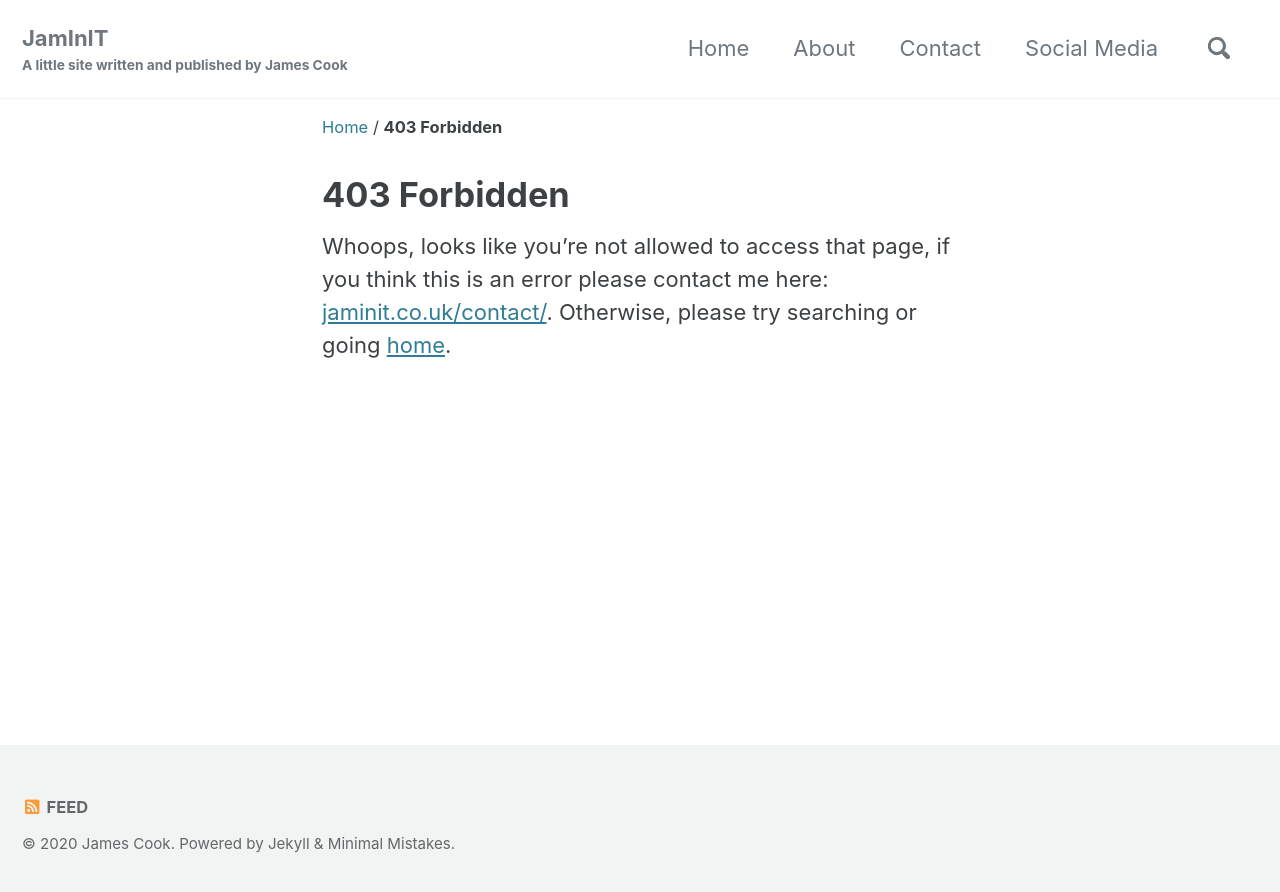
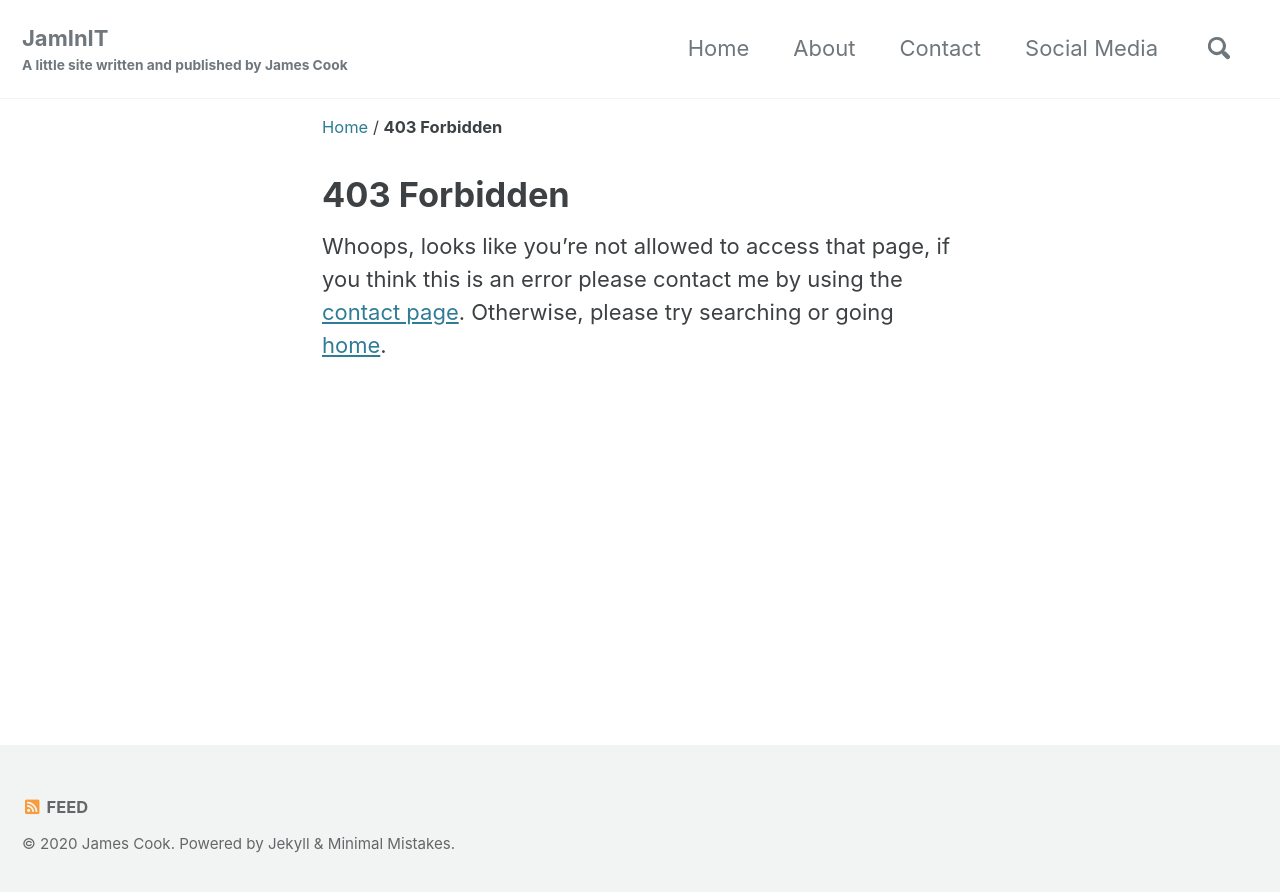
Before and after one commit to gigt1/jaminit.co.uk, a Jekyll site: the page built from _pages/403.md, in a window 1280 px wide. Shown: the top 892 px of the page. Built offline with Jekyll 4.4.1, drawn with Linux system fonts in a browser that asks for light colours; cached includes are drawn as plain includes.

Commit message:
Update wording

```diff
--- a/_pages/403.md
+++ b/_pages/403.md
@@ -3,4 +3,4 @@ title: 403 Forbidden
 permalink: /403/
 layout: single
 ---
-Whoops, looks like you're not allowed to access that page, if you think this is an error please contact me here: [jaminit.co.uk/contact/](/contact/). Otherwise, please try searching or going [home](/).
+Whoops, looks like you're not allowed to access that page, if you think this is an error please contact me by using the [contact page](/contact/). Otherwise, please try searching or going [home](/).
```
Also changed, not shown: _pages/404.md (+1 -1 lines).
